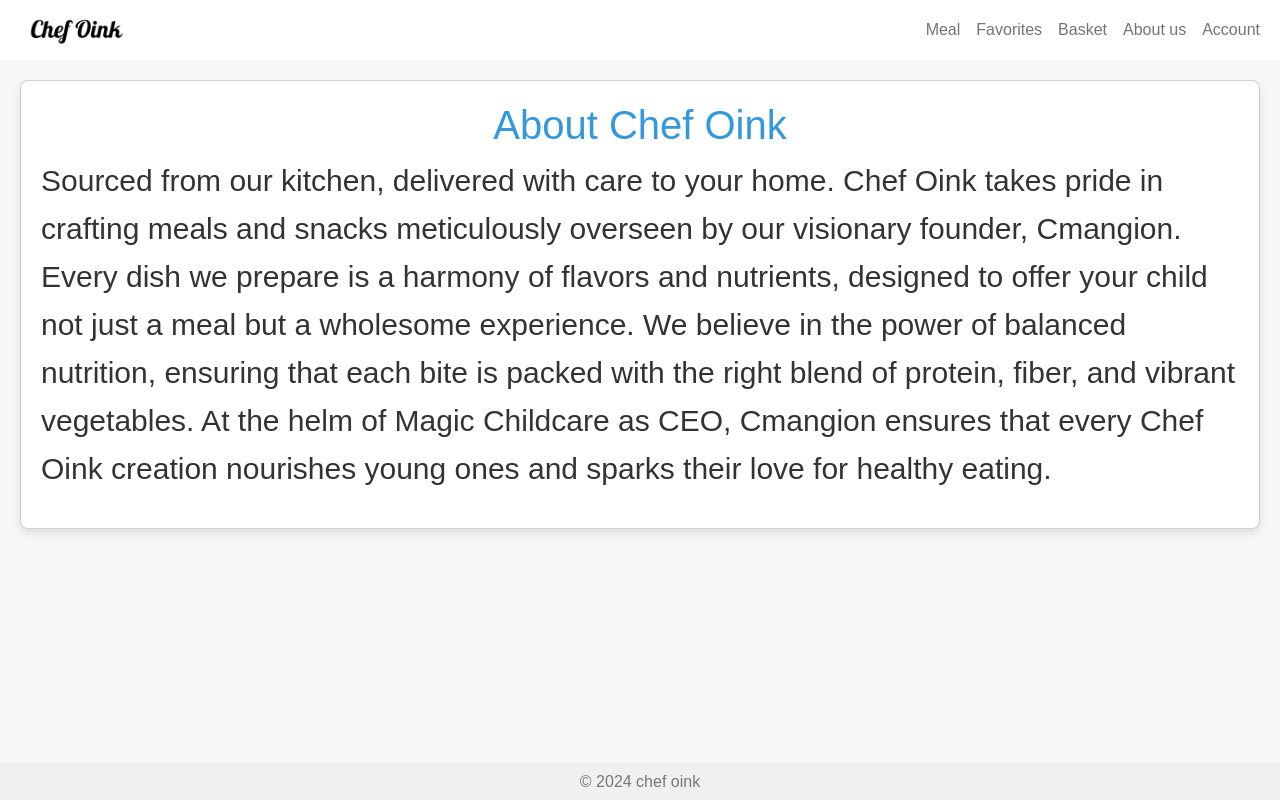
After one commit to MariahBugeja/php-rep, a PHP site: page /aboutus.php in a window 1280 px wide. The commit adds this page. Run offline with PHP 8.4, Linux system fonts and the light colour scheme.

Commit message:
small touches
added about us page and added the footer in everypage

```diff
--- /dev/null
+++ b/php web/aboutus.php
@@ -0,0 +1,67 @@
+<?php
+session_start();
+include 'dp.php';
+include 'includes/header.php';
+?>
+<!DOCTYPE html>
+<html lang="en">
+
+<head>
+    <meta charset="UTF-8">
+    <meta name="viewport" content="width=device-width, initial-scale=1.0">
+    <title>About Us - Magic Childcare</title>
+    <style>
+        body {
+            font-family: 'Arial', sans-serif;
+            line-height: 1.6;
+            margin: 20px;
+            background-color: #f7f7f7;
+            color: #333;
+        }
+
+        .card {
+            background-color: #fff;
+            border-radius: 8px;
+            box-shadow: 0 4px 8px rgba(0, 0, 0, 0.1);
+            padding: 20px;
+            margin: 20px;
+        }
+
+        h1 {
+            color: #3498db;
+            text-align: center;
+        }
+
+        p1 {
+            margin-bottom: 15px;
+            font-size:30px;
+        }
+
+        footer {
+            margin-top: 20px;
+            text-align: center;
+            color: #777;
+        }
+
+        footer p {
+            margin: 0;
+        }
+    </style>
+</head>
+
+<body>
+    <div class="card">
+        <h1>About Chef Oink</h1>
+        <p1> Sourced from our kitchen, delivered with care to your home.
+        Chef Oink takes pride in crafting meals and snacks meticulously overseen by our visionary founder, Cmangion.
+        Every dish we prepare is a harmony of flavors and nutrients, designed to offer your child not just a meal but a wholesome experience.
+       We believe in the power of balanced nutrition, ensuring that each bite is packed with the right blend of protein, fiber, and vibrant vegetables.
+        At the helm of Magic Childcare as CEO, Cmangion ensures that every Chef Oink creation nourishes young ones and sparks their love for healthy eating.</p1>
+    </div>
+
+
+
+</body>
+
+</html>
+<?php include 'includes/footer.php'; ?>
--- a/php web/account.php
+++ b/php web/account.php
@@ -1,3 +1,8 @@
+<?php
+session_start();
+include 'dp.php';
+include 'includes/header.php';
+?>
 <!DOCTYPE html>
 <html lang="en">
 <head>
@@ -71,3 +76,4 @@ if ($result->num_rows > 0) {
 
 </body>
 </html>
+<?php include 'includes/footer.php'; ?>
--- a/php web/basket.php
+++ b/php web/basket.php
@@ -1,6 +1,8 @@
 <?php
 session_start();
 include 'dp.php';
+include 'includes/header.php';
+
 
 // Check if the user is logged in
 if (!isset($_SESSION['user_id'])) {
@@ -134,7 +136,8 @@ function recalculateTotal() {
         totalElement.innerText = '$' + totalPrice.toFixed(2);
     }
 }
-</script>
+
 
 </body>
 </html>
+<?php include 'includes/footer.php'; ?>
--- a/php web/checkout.php
+++ b/php web/checkout.php
@@ -91,6 +91,7 @@ $totalPrice = isset($_GET['total_price']) ? floatval($_GET['total_price']) : 0;
         </div>
     </div>
 </div>
+<?php include 'includes/footer.php'; ?>
 
 <script src="https://code.jquery.com/jquery-3.2.1.slim.min.js"></script>
 <script src="https://cdnjs.cloudflare.com/ajax/libs/popper.js/1.12.9/umd/popper.min.js"></script>
--- a/php web/includes/footer.php
+++ b/php web/includes/footer.php
@@ -1,3 +1,36 @@
-<footer>
-        &copy; 2024 ChefOink. All rights reserved.
+<!DOCTYPE html>
+<html lang="en">
+<head>
+    <meta charset="UTF-8">
+    <meta name="viewport" content="width=device-width, initial-scale=1.0">
+    <style>
+        body {
+            margin: 0;
+            padding: 0;
+            height: 100vh;
+        }
+
+        footer {
+            position: fixed;
+            bottom: 0;
+            left: 0;
+            width: 100%;
+            background-color: #f0f0f0;
+        }
+
+        .footer-content {
+            margin-top:2px;
+            padding: 5px;
+            text-align: center;
+        }
+    </style>
+</head>
+<body>
+
+    <footer>
+        <div class="footer-content">
+            <p>&copy; 2024 chef oink</p>
+        </div>
     </footer>
+</body>
+</html>
--- a/php web/includes/header.php
+++ b/php web/includes/header.php
@@ -32,7 +32,7 @@
                         <a class="nav-link" href="basket.php">Basket</a>
                     </li>
                     <li class="nav-item">
-                        <a class="nav-link" href="#">About us</a>
+                        <a class="nav-link" href="aboutus.php">About us</a>
                     </li>
                     <li class="nav-item">
                         <a class="nav-link" href="account.php">Account</a>
--- a/php web/index.php
+++ b/php web/index.php
@@ -106,6 +106,4 @@ include 'includes/dp.php';
 </body>
 </html>
 
-<?php
-
-?>
+<?php include 'includes/footer.php'; ?>
```
Also changed, not shown: php web/assets/3333.png (renamed from php web/assets/Screenshot 2024-01-17 at 14.44.10.png), php web/meal.php (line endings or trailing spaces).
